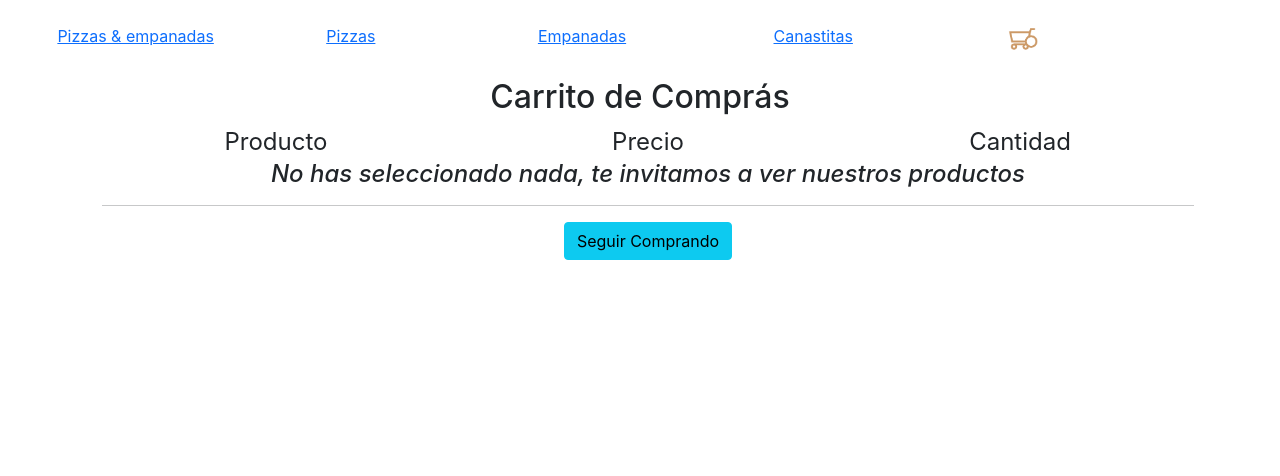
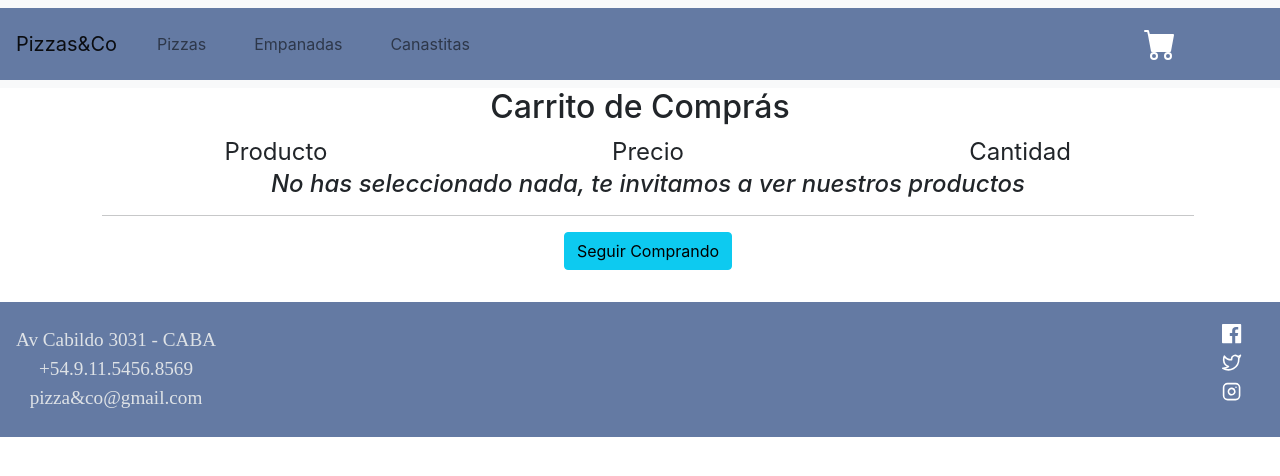
Before and after one commit to flortaglia/tienda-tagliaferro, a React (Create React App) app: page /cart in a window 1280 px wide. Shown: the top 476 px of the page. Built offline with nearby package versions, Linux system fonts and the light colour scheme.

Commit message:
footer y navBar

```diff
--- a/public/index.html
+++ b/public/index.html
@@ -10,38 +10,14 @@
       content="Web site created using create-react-app"
     />
     <link rel="apple-touch-icon" href="%PUBLIC_URL%/logo192.png" />
-    <!--
-      manifest.json provides metadata used when your web app is installed on a
-      user's mobile device or desktop. See https://developers.google.com/web/fundamentals/web-app-manifest/
-    -->
     <link rel="manifest" href="%PUBLIC_URL%/manifest.json" />
-    <!--
-      Notice the use of %PUBLIC_URL% in the tags above.
-      It will be replaced with the URL of the `public` folder during the build.
-      Only files inside the `public` folder can be referenced from the HTML.
-
-      Unlike "/favicon.ico" or "favicon.ico", "%PUBLIC_URL%/favicon.ico" will
-      work correctly both with client-side routing and a non-root public URL.
-      Learn how to configure a non-root public URL by running `npm run build`.
-    -->
     <link href="https://cdn.jsdelivr.net/npm/bootstrap@5.1.3/dist/css/bootstrap.min.css" rel="stylesheet" integrity="sha384-1BmE4kWBq78iYhFldvKuhfTAU6auU8tT94WrHftjDbrCEXSU1oBoqyl2QvZ6jIW3" crossorigin="anonymous">
-    <title>React App</title>
+    <title>Pizza&Co</title>
   </head>
   <body>
     <noscript>You need to enable JavaScript to run this app.</noscript>
     <div id="root"></div>
-    <!--
-      This HTML file is a template.
-      If you open it directly in the browser, you will see an empty page.
 
-      You can add webfonts, meta tags, or analytics to this file.
-      The build step will place the bundled scripts into the <body> tag.
-
-      To begin the development, run `npm start` or `yarn start`.
-      To create a production bundle, use `npm run build` or `yarn build`.
-    -->
-    <!-- <script src="https://cdn.jsdelivr.net/npm/@popperjs/core@2.10.2/dist/umd/popper.min.js" integrity="sha384-7+zCNj/IqJ95wo16oMtfsKbZ9ccEh31eOz1HGyDuCQ6wgnyJNSYdrPa03rtR1zdB" crossorigin="anonymous"></script>
-    <script src="https://cdn.jsdelivr.net/npm/bootstrap@5.1.3/dist/js/bootstrap.min.js" integrity="sha384-QJHtvGhmr9XOIpI6YVutG+2QOK9T+ZnN4kzFN1RtK3zEFEIsxhlmWl5/YESvpZ13" crossorigin="anonymous"></script> -->
     <script src="https://cdn.jsdelivr.net/npm/bootstrap@5.1.3/dist/js/bootstrap.bundle.min.js" integrity="sha384-ka7Sk0Gln4gmtz2MlQnikT1wXgYsOg+OMhuP+IlRH9sENBO0LRn5q+8nbTov4+1p" crossorigin="anonymous"></script>
   </body>
 </html>
--- a/src/App.css
+++ b/src/App.css
@@ -37,10 +37,7 @@
   }
 }
 
-.cart{
-  width: 40px;
-  padding-right: 10px;
-}
+
 .agregar{
   padding: 10px;
   margin: 20px;
@@ -52,3 +49,35 @@
   justify-content: space-between;
   width: 40%;
 }
+
+.colorNavFooter{
+  background-color: #647aa3;
+  padding: 1rem;
+}
+
+.colorLink{
+  text-decoration: none;
+  color: #dee2e6;
+  font-family: 'Hahmlet', serif;
+  font-size: 1.2rem;
+}
+.footer{
+  display: flex;
+  flex-flow: row nowrap;
+  justify-content: space-between;
+  align-items: center;
+  padding: 1rem;
+  margin-top: 2rem;
+}
+.social{
+  text-align: center;
+  list-style-type: none;
+  font-size: 1.2rem;
+  margin: 0 1rem;
+  z-index: 3;
+  width: 2rem;
+
+}
+.socialLink{
+  color:white;
+}
--- a/src/App.js
+++ b/src/App.js
@@ -7,6 +7,7 @@ import {BrowserRouter,Routes,Route,Navigate} from "react-router-dom";
 import  Cart  from './components/Cart';
 import {CartProvider} from "./context/CartContext"
 import Form from './components/Form';
+import Footer from './components/Footer';
 
 
 function App() {
@@ -27,6 +28,7 @@ function App() {
             {/* <Route path="/firebase" element={<FirebaseComponent/>}/> */}
             <Route path="*" element={<Navigate to="/"/>}/>
           </Routes>
+          <Footer/>
         </div>
       </BrowserRouter>
     </CartProvider>
--- a/src/components/CartWidget.js
+++ b/src/components/CartWidget.js
@@ -2,6 +2,7 @@ import React,{useContext} from 'react'
 import carrito3 from '../carrito3.png'
 import { Link } from "react-router-dom";
 import {CartContext} from "../context/CartContext"
+import {BsFillCartFill} from 'react-icons/bs'
 
 const CartWidget = () => {
 
@@ -9,7 +10,7 @@ const CartWidget = () => {
   return (
 
     <Link to="/cart">
-      <img src={carrito3} className="cart" alt="cartWidget" />
+      <BsFillCartFill style={{color: 'white', fontSize: '2rem'}}/>
       { quantityCart()!==0
       && <span>{quantityCart()}</span>
       }
--- /dev/null
+++ b/src/components/Footer.js
@@ -0,0 +1,33 @@
+import React from 'react'
+import {FiTwitter, FiInstagram} from 'react-icons/fi'
+import {GrFacebook} from 'react-icons/gr'
+const Footer = () => {
+  return (
+    <div>
+        <footer className="footer colorNavFooter">
+            <div className="">
+                <div>
+                    <a target="_blank" rel="noreferrer" className="colorLink" href="https://www.google.com/maps/place/Av.+Cabildo+3031,+C1429AAB+CABA/@-34.5540558,-58.4658628,17z/data=!3m1!4b1!4m5!3m4!1s0x95bcb6827b57959b:0xc15538d60589ff7f!8m2!3d-34.5540558!4d-58.4636741">
+                    Av Cabildo 3031 - CABA</a>
+                </div>
+                <div>
+                    <a target="_blank" rel="noreferrer" className="colorLink" href="https://wa.me/5491154568569">
+                    +54.9.11.5456.8569</a>
+                </div>
+                <div>
+                    <a target="_blank" rel="noreferrer" className="colorLink" href="mailto:adoptame@gmail.com">
+                    pizza&co@gmail.com</a>
+                </div>
+
+            </div>
+            <ul >
+                <li className="social"><a target="_blank" rel="noreferrer" class="socialLink" href="https://www.facebook.com/adoptame.org"><GrFacebook/> </a> </li>
+                <li className="social"><a target="_blank" rel="noreferrer" class="socialLink" href="https://www.twitter.com/adoptame.org"><FiTwitter/> </a> </li>
+                <li className="social"><a target="_blank" rel="noreferrer" class="socialLink" href="https://www.instagram.com/adoptame.org"><FiInstagram/> </a> </li>
+            </ul>
+        </footer>
+    </div>
+  )
+}
+
+export default Footer
--- a/src/components/NavBar.js
+++ b/src/components/NavBar.js
@@ -4,30 +4,50 @@ import { Link } from "react-router-dom";
 
 const NavBar = () => {
   return (
-    <div>
-        <nav className="nav my-4 mx-4">
-            <div className="container row">
-                <Link className="navbar-Link col" to="/">Pizzas & empanadas</Link>
+    <div >
+      {/* <nav className="navbar navbar-expand-lg navbar-light my-4 mx-4 colorNavFooter">
+        <div className="container-fluid d-flex align-items-center justify-content-aroundcollapse navbar-collapse" id="navbarSupportedContent">
+        <button class="navbar-toggler" type="button" data-bs-toggle="collapse" data-bs-target="#navbarNav" aria-controls="navbarNav" aria-expanded="false" aria-label="Toggle navigation">
+      <span class="navbar-toggler-icon"></span>
+    </button>
+ <div class="collapse navbar-collapse" id="navbarNav">
+        <Link className="navbar-Link col" to="/">Pizzas & empanadas</Link>
+
+          <Link className="nav-Link col colorLink  mx-3" to="/productos/pizzas">Pizzas</Link>
+
+          <Link className="nav-Link col colorLink mx-3" to="/productos/empanadas">Empanadas</Link>
+
+          <Link className="nav-Link col colorLink mx-3" to="/productos/canastitas">Canastitas</Link>
 
 
+        </div>
 
-                <Link className="nav-Link col  mx-3" to="/productos/pizzas">Pizzas</Link>
+        </div>
+      </nav> */}
+      <nav className="navbar navbar-expand-lg navbar-light bg-light  ">
+        <div className="container-fluid colorNavFooter">
+          {/* <Link className="navbar-brand" to="/">Pizzas&Co</Link> */}
+          <button className="navbar-toggler" type="button" data-bs-toggle="collapse" data-bs-target="#navbarNav" aria-controls="navbarNav" aria-expanded="false" aria-label="Toggle navigation">
+            <span className="navbar-toggler-icon"></span>
+          </button>
+          <div className="collapse navbar-collapse" id="navbarNav">
+          <Link className="navbar-brand" to="/">Pizzas&Co</Link>
+            <ul className="navbar-nav">
+              <li className="nav-item mx-3">
+                <Link className="nav-link " aria-current="page" to="/productos/pizzas">Pizzas</Link>
+              </li>
+              <li className="nav-item mx-3">
+                <Link className="nav-link" to="/productos/empanadas">Empanadas</Link>
+              </li>
+              <li className="nav-item mx-3">
+                <Link className="nav-link" to="/productos/canastitas">Canastitas</Link>
+              </li>
+            </ul>
+          </div>
+          <div className="col-2"><CartWidget/></div>
+        </div>
 
-                <Link className="nav-Link col  mx-3" to="/productos/empanadas">Empanadas</Link>
-
-                <Link className="nav-Link col  mx-3" to="/productos/canastitas">Canastitas</Link>
-
-                {/* <Link className="nav-Link col  mx-3" to="/firebase">Firebase</Link> */}
-
-                <div className="col"><CartWidget/></div>
-
-                    {/* <form className="d-flex">
-                        <input className="form-control me-2" type="search" placeholder="Busqueda" aria-label="Search"/>
-                        <button className="btn btn-outline-success" type="submit">Buscar</button>
-                    </form> */}
-
-            </div>
-        </nav>
+      </nav>
     </div>
   )
 }
```
